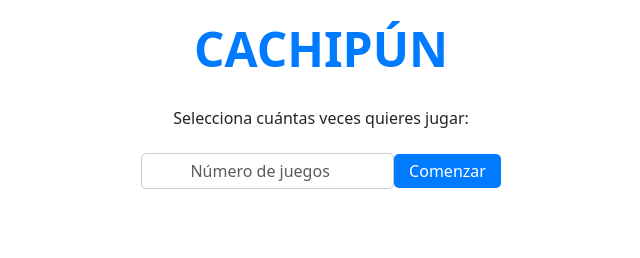
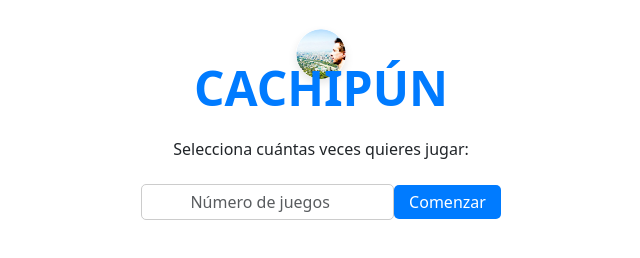
Before and after one commit to pablo-troncoso/cachipun, a plain HTML site: page index.html in a window 1280 px wide. Shown: the whole page, without its empty margins (319-959 px from the left). Drawn offline with nearby package versions, Linux system fonts and the light colour scheme; a small style sheet from the web is missing.

Commit message:
Actualización

```diff
--- a/assets/css/styles.css
+++ b/assets/css/styles.css
@@ -11,15 +11,46 @@ body {
   height: 100vh;
 }
 
-/* Título */
-header {
-  margin-top: 20px;
+/* Título e Icono */
+.header {
+  display: flex;
+  flex-direction: column; /* Alinear el icono y el título verticalmente */
+  align-items: center;
+  justify-content: center;
+  gap: 15px; /* Ajustar espacio entre el icono y el título */
+  margin-top: 20px; /* Mantener margen superior para bajar el icono y el título */
 }
 
 header h1 {
   color: #007bff;
   font-weight: bold;
-  font-size: 3rem; /* Puedes ajustar este valor para cambiar el tamaño del texto "CACHIPÚN" */
+  font-size: 3rem; /* Ajustar el tamaño del texto "CACHIPÚN" */
+  margin-bottom: 0px; /* Reducir margen inferior para acercar al resto del contenido */
+}
+
+/* Estilo del icono de enlace al sitio web */
+.icono-sitio-web {
+  width: 50px; /* Reducir el tamaño del icono */
+  height: 50px;
+  border-radius: 50%;
+  box-shadow: 0 4px 8px rgba(0, 0, 0, 0.1);
+  transition: transform 0.3s ease;
+  animation: fadeInFast 0.3s ease-out; /* Añadir animación de aparición rápida */
+  margin-bottom: -40px; /* Ajustar el margen inferior para acercar al texto "CACHIPÚN" */
+}
+
+/* Animación de aparición rápida */
+@keyframes fadeInFast {
+  from {
+    opacity: 0;
+  }
+  to {
+    opacity: 1;
+  }
+}
+
+.icono-sitio-web:hover {
+  transform: scale(1.1); /* Aumentar ligeramente el tamaño al hacer hover */
 }
 
 /* Efecto de aparición rápida para el título */
@@ -96,7 +127,7 @@ header h1 {
   flex-direction: column;
   align-items: center;
   justify-content: center;
-  margin-top: 20px;
+  margin-top: 10px; /* Reducir margen superior para acercar al título */
   padding-bottom: 20px; /* Reducir el espacio inferior */
 }
 
@@ -105,7 +136,11 @@ header h1 {
   display: flex;
   flex-direction: column;
   align-items: center;
-  margin: 0 20px; /* Espacio horizontal entre los contenedores */
+  margin: 0 10px; /* Reducir espacio horizontal entre los contenedores */
+}
+
+h3 {
+  margin: 10px 0; /* Reducir el margen vertical en los títulos */
 }
 
 /* Íconos */
@@ -133,7 +168,7 @@ header h1 {
   display: flex;
   align-items: flex-start; /* Alinear los elementos en la parte superior */
   justify-content: center;
-  margin-bottom: 20px; /* Añadir margen inferior para separar del resultado */
+  margin-bottom: 10px; /* Reducir margen inferior para separar del resultado */
 }
 
 /* Espacio para resultados */
@@ -162,6 +197,7 @@ header h1 {
   text-transform: uppercase;
   text-align: center;
   margin-top: 10px;
+  margin-bottom: 10px; /* Reducir margen inferior para acercar a Juegos Restantes */
 }
 
 /* Placeholder para mantener espacio cuando no hay resultado */
--- a/index.html
+++ b/index.html
@@ -4,18 +4,26 @@
     <meta charset="UTF-8">
     <meta name="viewport" content="width=device-width, initial-scale=1.0">
     <title>Cachipún</title>
-    <!-- Author: Pablo Troncoso -->
-    <!-- Archivo CSS -->
+    <!-- Favicon -->
+    <link rel="icon" href="assets/img/favicon.ico" type="image/x-icon">
+    <!-- Estilos CSS -->
     <link rel="stylesheet" href="assets/css/styles.css">
+    <!-- Fuentes de Google -->
     <link rel="preconnect" href="https://fonts.googleapis.com">
     <link rel="preconnect" href="https://fonts.gstatic.com" crossorigin>
     <link href="https://fonts.googleapis.com/css2?family=Roboto:ital,wght@0,100;0,300;0,400;0,500;0,700;0,900&display=swap" rel="stylesheet">
+    <!-- Font Awesome para íconos -->
     <script src="https://kit.fontawesome.com/f583e46d6e.js" crossorigin="anonymous"></script>
+    <!-- Bootstrap CSS -->
     <link href="https://cdn.jsdelivr.net/npm/bootstrap@5.3.3/dist/css/bootstrap.min.css" rel="stylesheet" integrity="sha384-QWTKZyjpPEjISv5WaRU9OFeRpok6YctnYmDr5pNlyT2bRjXhW+ALEwIH" crossorigin="anonymous">
 </head>
 <body>
-    <!-- TÍTULO -->
-    <header>
+    <!-- TÍTULO Y ICONO DE ENLACE AL SITIO -->
+    <header class="header">
+        <!-- Icono de enlace al sitio web -->
+        <a href="https://www.pablotroncoso.cl/" target="_blank">
+            <img src="assets/img/pablot.jpg" alt="Pablo Troncoso" class="icono-sitio-web fade-in">
+        </a>
         <h1 class="titulo title-appear">CACHIPÚN</h1>
     </header>
 
@@ -66,6 +74,7 @@
 
     <!-- JavaScript -->
     <script src="assets/js/script.js"></script>
+    <!-- Bootstrap JS -->
     <script src="https://cdn.jsdelivr.net/npm/bootstrap@5.3.3/dist/js/bootstrap.bundle.min.js" integrity="sha384-YvpcrYf0tY3lHB60NNkmXc5s9fDVZLESaAA55NDzOxhy9GkcIdslK1eN7N6jIeHz" crossorigin="anonymous"></script>
 </body>
 </html>
```
Also changed, not shown: assets/img/favicon.ico (added), assets/img/pablot.jpg (added).
